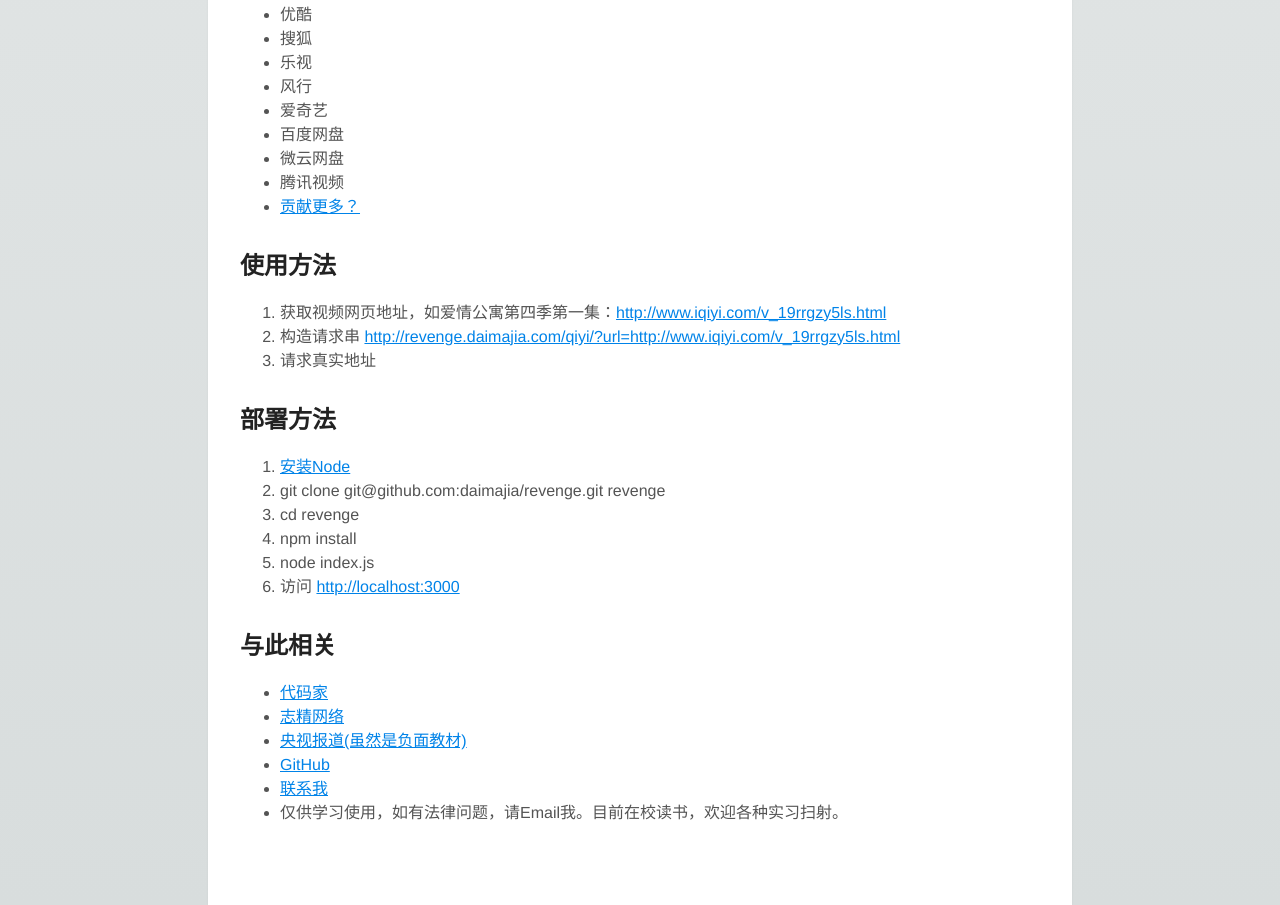
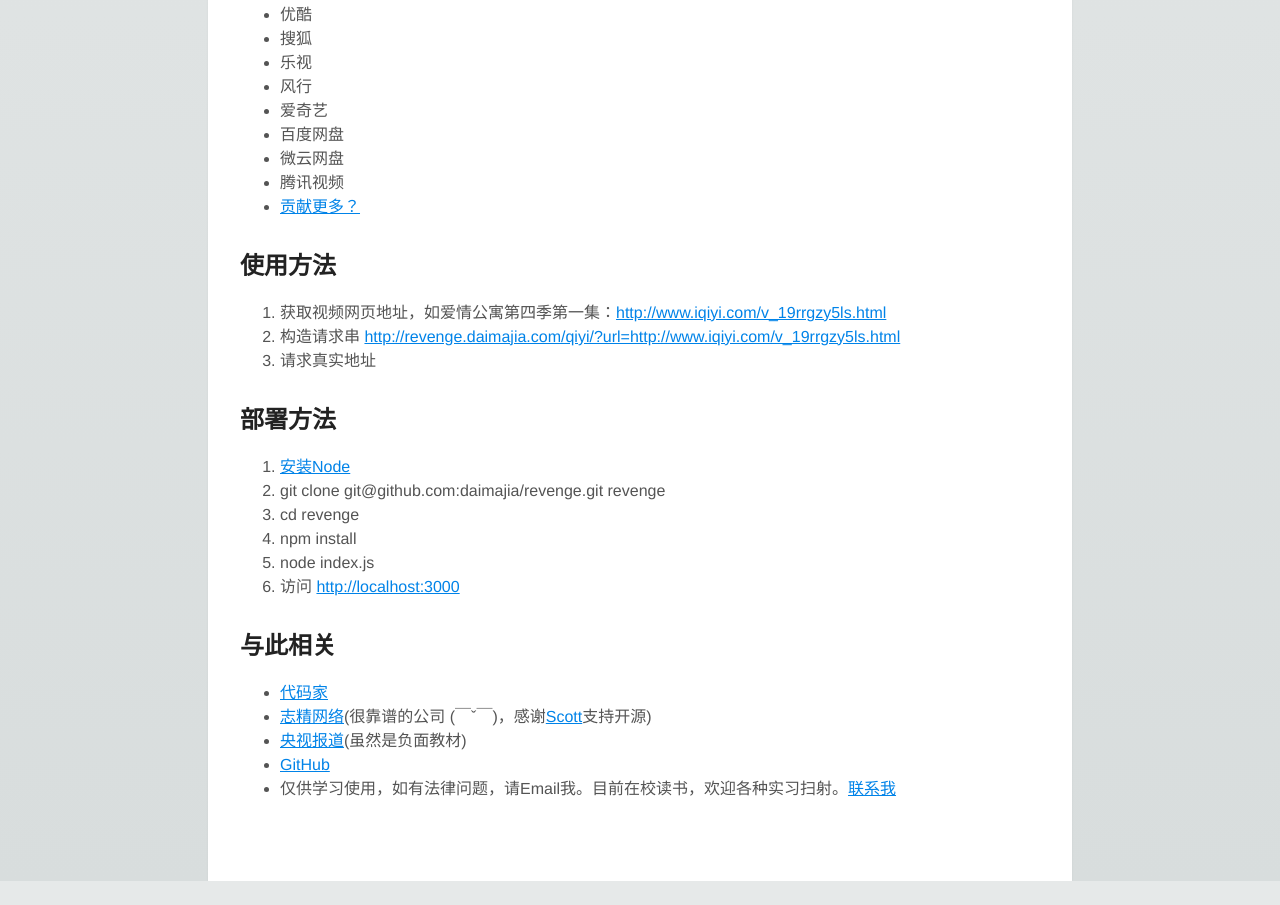
Before and after one commit to daimajia/revenge, a website: page views/index.html in a window 1280 px wide. Shown: the part 857-1762 px from the top of the page. After the commit the page ends 1738 px from the top, so only its background shows below. Drawn offline with Linux system fonts and the light colour scheme; files that its build step writes are made by us from their sources; files whose address does not match are found by name.

Commit message:
小补充

```diff
--- a/views/index.html
+++ b/views/index.html
@@ -96,11 +96,10 @@
         </p>
         <ul>
             <li><a href="http://daimajia.com">代码家</a></li>
-            <li><a href="http://joyplus.tv">志精网络</a></li>
-            <li><a href="http://weibo.com/1628291124/AqL6REyh9?mod=weibotime">央视报道(虽然是负面教材)</a></li>
+            <li><a href="http://joyplus.tv">志精网络</a>(很靠谱的公司 (￣ˇ￣)，感谢<a href="http://weibo.com/scottliyq?from=profile&wvr=5&loc=infdomain">Scott</a>支持开源)</li>
+            <li><a href="http://weibo.com/1628291124/AqL6REyh9?mod=weibotime">央视报道</a>(虽然是负面教材)</li>
             <li><a href="http://github.com/daimajia/revenge">GitHub</a></li>
-            <li><a href="mailto:daimajia@gmail.com">联系我</a></li>
-            <li>仅供学习使用，如有法律问题，请Email我。目前在校读书，欢迎各种实习扫射。</li>
+            <li>仅供学习使用，如有法律问题，请Email我。目前在校读书，欢迎各种实习扫射。<a href="mailto:daimajia@gmail.com">联系我</a></li>
         </ul>
 
     </body>
```
